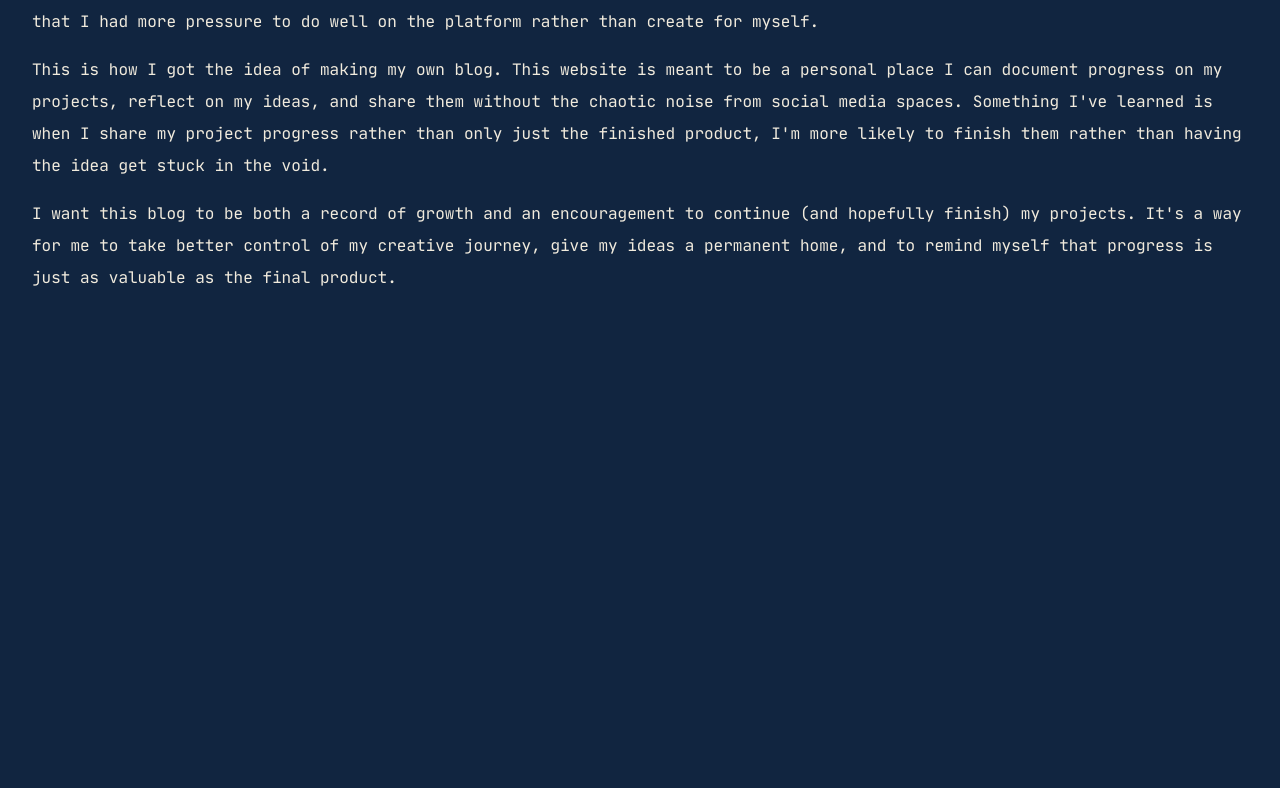
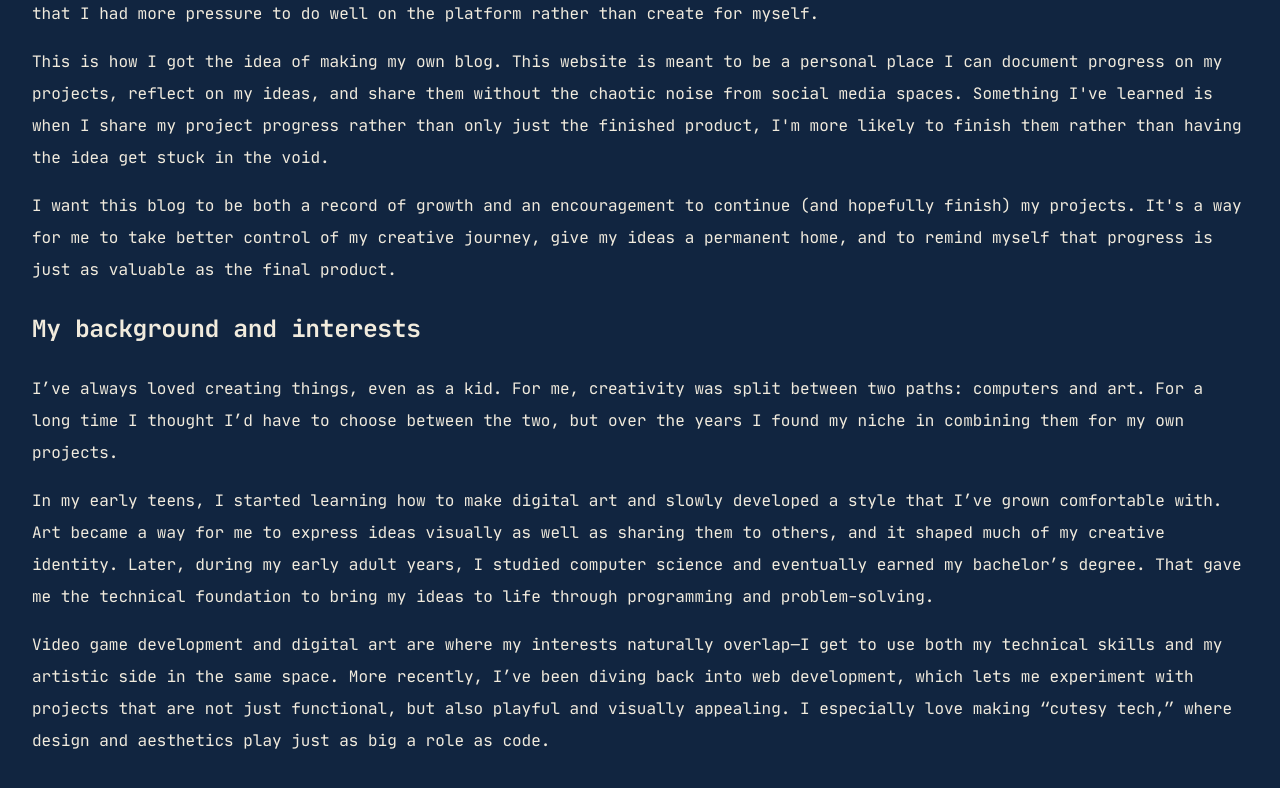
Before and after one commit to queenaccila/acci-blog, a React (Vite) app: page /about in a window 1280 px wide. Shown: the part 450-1238 px from the top of the page. Before the commit the page ends 800 px from the top, so only its background shows below. Built offline with nearby package versions, Linux system fonts and the light colour scheme.

Commit message:
finished about me text

```diff
--- a/src/pages/About.jsx
+++ b/src/pages/About.jsx
@@ -29,6 +29,24 @@ function About() {
             I want this blog to be both a record of growth and an encouragement to continue (and hopefully finish) my projects.
             It's a way for me to take better control of my creative journey, give my ideas a permanent home, and to remind myself that progress is just as valuable as the final product.
           </p>
+
+          <h2>My background and interests</h2>
+          <p>
+            I’ve always loved creating things, even as a kid.
+            For me, creativity was split between two paths: computers and art.
+            For a long time I thought I’d have to choose between the two, but over the years I found my niche in combining them for my own projects.
+          </p>
+          <p>
+            In my early teens, I started learning how to make digital art and slowly developed a style that I’ve grown comfortable with.
+            Art became a way for me to express ideas visually as well as sharing them to others, and it shaped much of my creative identity.
+            Later, during my early adult years, I studied computer science and eventually earned my bachelor’s degree.
+            That gave me the technical foundation to bring my ideas to life through programming and problem-solving.
+          </p>
+          <p>
+            Video game development and digital art are where my interests naturally overlap—I get to use both my technical skills and my artistic side in the same space.
+            More recently, I’ve been diving back into web development, which lets me experiment with projects that are not just functional, but also playful and visually appealing.
+            I especially love making “cutesy tech,” where design and aesthetics play just as big a role as code.
+          </p>
         </div>
       </div>
     </>
```
